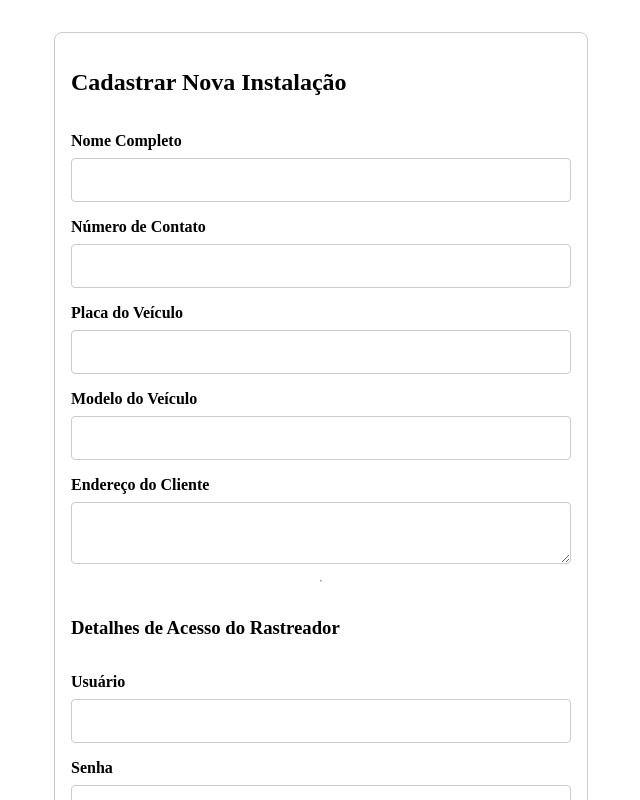
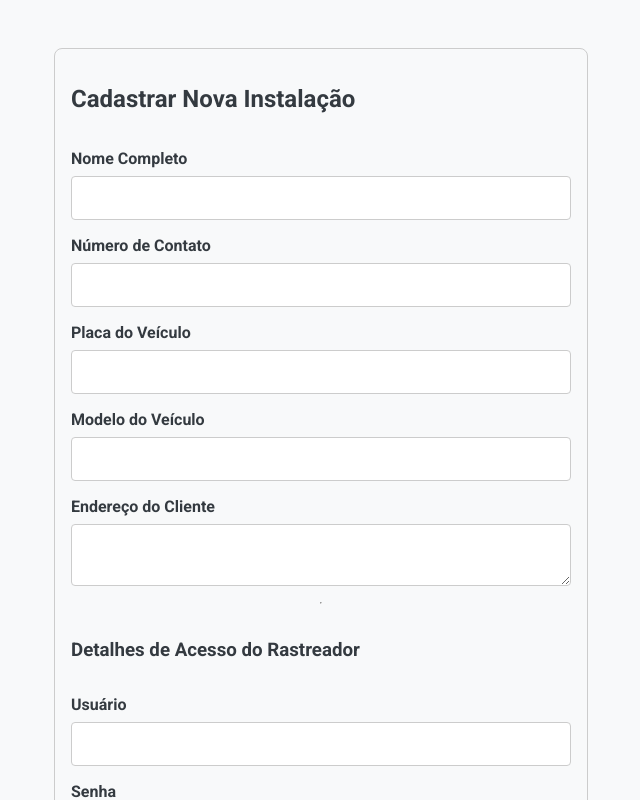
Before and after one commit to Bi-TiNet/meu-rastreador-app, a React (Vite) app: page / in a window 1280 px wide. Shown: the top 800 px of the page, without its empty margins (319-959 px from the left). Built offline with nearby package versions, Linux system fonts and the light colour scheme; no server answers.

Commit message:
Add files via upload

```diff
--- /dev/null
+++ b/src/App.css
@@ -0,0 +1,24 @@
+/* Arquivo: src/App.css */
+@import url('https://fonts.googleapis.com/css2?family=Roboto:wght@400;500;700&display=swap');
+
+:root {
+  --primary-color: #0056b3;
+  --primary-hover: #004494;
+  --secondary-color: #28a745;
+  --secondary-hover: #218838;
+  --light-gray: #f8f9fa;
+  --border-color: #dee2e6;
+  --text-color: #343a40;
+  --card-shadow: 0 4px 8px rgba(0, 0, 0, 0.1);
+}
+
+body {
+  margin: 0;
+  font-family: 'Roboto', sans-serif;
+  background-color: var(--light-gray);
+  color: var(--text-color);
+}
+
+main {
+  padding: 1rem;
+}
--- a/src/App.tsx
+++ b/src/App.tsx
@@ -1,15 +1,12 @@
-// src/App.tsx
+// Arquivo: src/App.tsx
+import './App.css'; // Importa o nosso novo estilo global
 import { InstallationForm } from './components/InstallationForm'
 import { Dashboard } from './components/Dashboard'
 
 function App() {
   return (
     <main>
-      {/* O formulário continua aqui em cima */}
       <InstallationForm />
-
-      {/* Adicionamos uma linha divisória e o novo Dashboard embaixo */}
-      <hr style={{ maxWidth: '900px', margin: '2rem auto' }} />
       <Dashboard />
     </main>
   )
```
